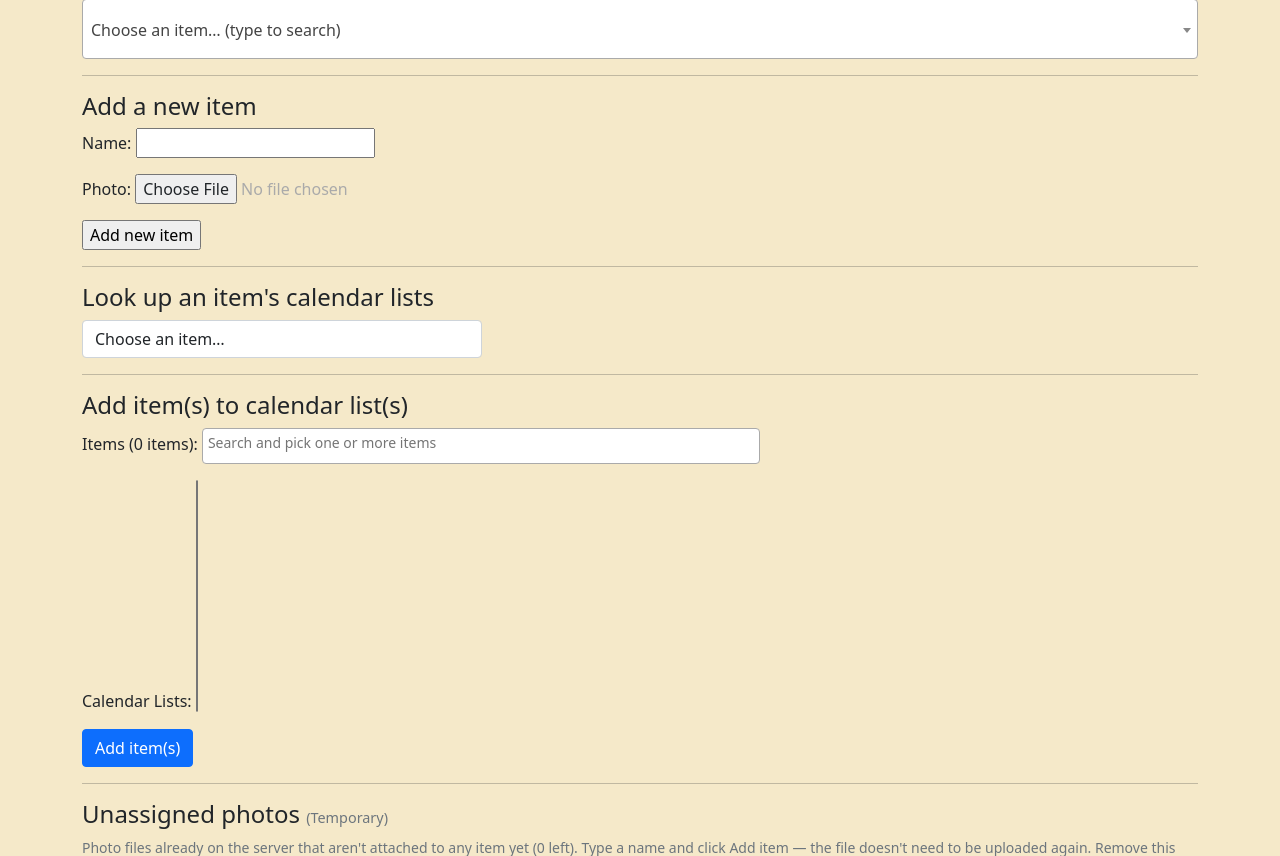
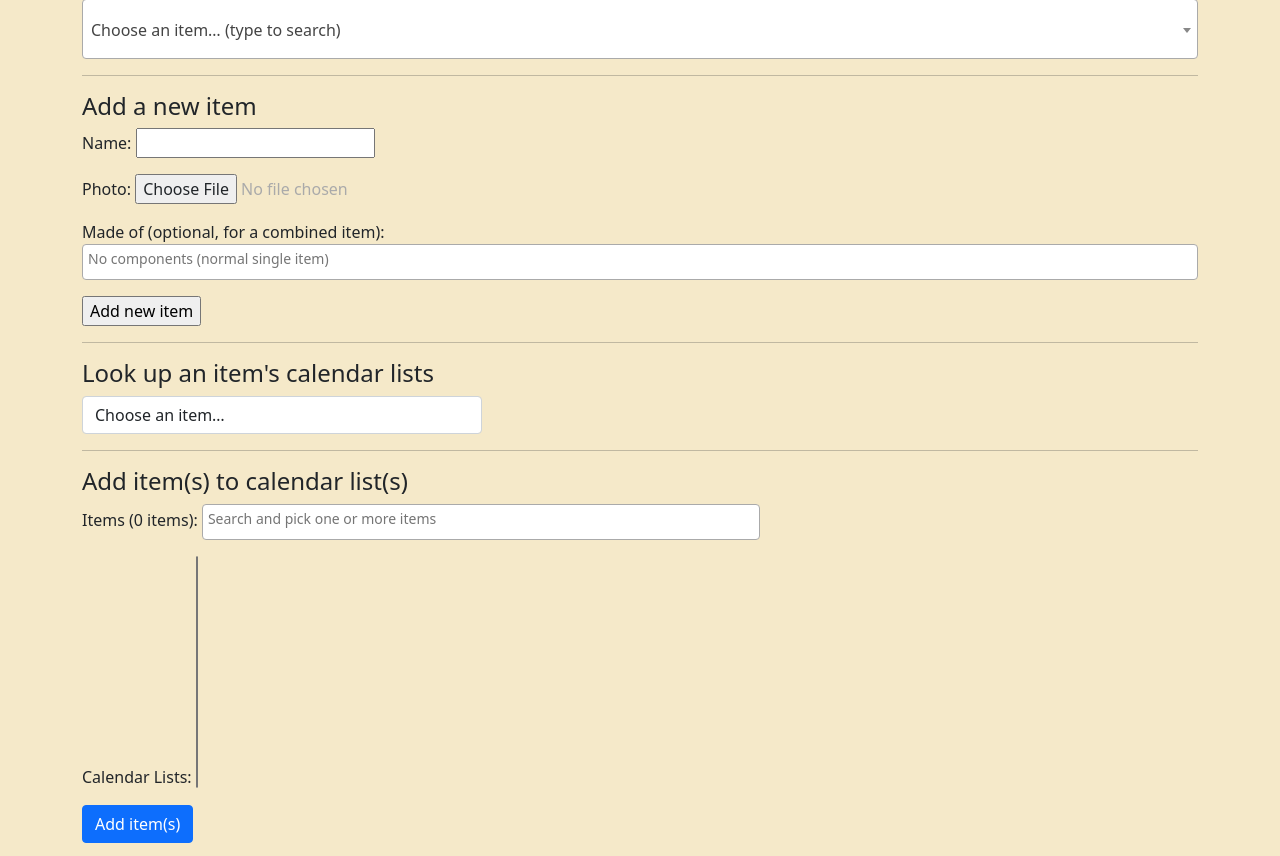
Before and after one commit to cfmays/Ents, a Django app: page /create/ in a window 1280 px wide. Shown: the part 343-1199 px from the top of the page. Run offline with Django 3.2, Linux system fonts and the light colour scheme; the visitor is signed in with stand-in values (Sample User, id 1); data that the repository does not hold is empty; some libraries are stand-ins or nearby versions.

Commit message:
Add combined items made of multiple existing items
An Enrichment can now list other Enrichment items as its "components" for
cases where several items interact and are used together. A combined item
is still a normal item everywhere else: approved on calendar lists, picked
from the item dropdown, and scored on its own per calendar entry, so no
changes were needed to calendars, scoring, or the master list.

Manage Items lets a supervisor set an existing item's components, or pick
them right when adding a new item. The photo requirement on "Add a new
item" is also dropped (a holdover that no longer made sense), and the page's
search filters now apply to both "Made of" pickers like every other list.

Co-Authored-By: Claude Sonnet 5 <noreply@anthropic.com>

```diff
--- a/ents/ents/admin.py
+++ b/ents/ents/admin.py
@@ -19,6 +19,7 @@ class EnrichmentAdmin(admin.ModelAdmin):
     list_display = ['name', 'category', 'is_food']
     list_filter = ['category', 'is_food']
     search_fields = ['name']
+    filter_horizontal = ['components']
     actions = ['assign_to_asgs']
 
     @admin.action(description='Assign selected items to calendar(s)')
--- a/ents/ents/forms.py
+++ b/ents/ents/forms.py
@@ -10,7 +10,8 @@ class CreateEnrichmentForm(forms.ModelForm):
 
     class Meta:
         model = Enrichment
-        fields = ('name', 'photo')
+        fields = ('name', 'photo', 'components')
+        labels = {'components': 'Made of (optional, for a combined item)'}
         enctype="multipart/form-data"
 
 class EnrichmentSelect(forms.Select):
--- a/ents/ents/models.py
+++ b/ents/ents/models.py
@@ -6,10 +6,12 @@ from PIL import Image
 class Enrichment(models.Model):
     name = models.CharField( max_length=255, unique=True)
     # validate given an image with thanks to https://stackoverflow.com/a/63705082/3023411
-    photo = models.ImageField(upload_to='enrichments/', default="", validators=[validate_image_file_extension])
+    photo = models.ImageField(upload_to='enrichments/', default="", blank=True, validators=[validate_image_file_extension])
     # string FK so ents doesn't have to import the zoo app (which itself imports Enrichment)
     category = models.ForeignKey('zoo.ItemCategory', on_delete=models.SET_NULL, null=True, blank=True)
     is_food = models.BooleanField(default=False)
+    # items that interact and are used together as one enrichment (blank for a normal single item)
+    components = models.ManyToManyField('self', blank=True, symmetrical=False, related_name='used_in')
 
     class Meta:
         ordering = ['name']
--- a/ents/ents/templates/createEnrichment.html
+++ b/ents/ents/templates/createEnrichment.html
@@ -70,6 +70,19 @@
         <input type="file" id="new-photo" name="photo" accept="image/*" required>
         <button type="submit" name="action" value="photo" class="btn btn-sm btn-secondary">Upload new photo</button>
       </form>
+
+      <form method="post" style="display:flex; gap:8px; align-items:flex-start; margin-top:8px">
+        {% csrf_token %}
+        <input type="hidden" name="item" value="{{ item.id }}">
+        <label for="components-select" class="mb-0" style="padding-top:6px">Made of:</label>
+        <select name="components" id="components-select" multiple style="width:100%; max-width:500px">
+          {% for i in items %}{% if i.id != item.id %}
+          <option value="{{ i.id }}"{% if i in item.components.all %} selected{% endif %}{% if i.photo %} data-thumb="{{ i.photo.url }}"{% endif %}>{{ i.name }}</option>
+          {% endif %}{% endfor %}
+        </select>
+        <button type="submit" name="action" value="components" class="btn btn-sm btn-secondary" style="flex-shrink:0">Save components</button>
+      </form>
+      <p class="text-muted small mb-0">Pick the other items this one is used together with, if any &mdash; leave empty for a normal single item. It's still added to calendars and scored on its own, like any other item.</p>
 
       <form method="post">
         {% csrf_token %}
@@ -152,6 +165,12 @@
   }
   $("#pick-item").select2({ width: "100%", templateResult: thumbFormatter(56), templateSelection: thumbFormatter(50) });
 
+  // components of a combined item: searchable multi-select with thumbnails
+  $("#components-select, #id_components").select2({
+    width: "100%", placeholder: "No components (normal single item)",
+    templateResult: thumbFormatter(40), templateSelection: thumbFormatter(28),
+  });
+
   // searchable, wrapping multi-select for adding items to calendar lists
   $("#id_items").select2({ width: "50%", placeholder: "Search and pick one or more items" });
   $("label[for=id_items]").text("Items (" + $("#id_items option").length + " items):");
@@ -160,12 +179,26 @@
   var allItems = $("#pick-item option[value!='']").map(function () {
     return { id: this.value, text: this.text, thumb: $(this).data("thumb") || "" };
   }).get();
+  var currentItemId = "{{ item.id|default:'' }}";  // the item being edited can't be its own component
 
   function matching(terms, filtering, keep) {
     return allItems.filter(function (item) {
       return !filtering || keep.indexOf(item.id) !== -1 ||
         terms.every(function (t) { return item.text.toLowerCase().indexOf(t) !== -1; });
     });
+  }
+
+  // rebuild a "made of" multi-select (keeps thumbnails and whatever's already picked)
+  function rebuildComponentsSelect($select, terms, filtering, excludeId) {
+    var picked = $select.val() || [];
+    var candidates = matching(terms, filtering, picked).filter(function (item) { return item.id !== excludeId; });
+    $select.empty();
+    candidates.forEach(function (item) {
+      var $o = $("<option>").val(item.id).text(item.text).prop("selected", picked.indexOf(item.id) !== -1);
+      if (item.thumb) { $o.attr("data-thumb", item.thumb); }
+      $select.append($o);
+    });
+    $select.trigger("change.select2");
   }
 
   function applyFilter() {
@@ -202,6 +235,10 @@
     });
     $add.trigger("change.select2");
     $("label[for=id_items]").text("Items (" + forAdd.length + (forAdd.length === 1 ? " item" : " items") + "):");
+
+    // the two "made of" pickers
+    rebuildComponentsSelect($("#components-select"), terms, filtering, currentItemId);
+    rebuildComponentsSelect($("#id_components"), terms, filtering, "");
   }
 
   // the second and third boxes appear only once the one before them has text
--- a/ents/ents/views.py
+++ b/ents/ents/views.py
@@ -99,7 +99,7 @@ def items_master_list_print(request):
 
 
 def _manage_item(request, item, action):
-    """Rename, replace the photo of, or delete the selected item; then go back to the Manage Items page."""
+    """Rename, replace the photo of, set the components of, or delete the selected item; then go back to Manage Items."""
     manage = reverse('createView')
     if item is None:
         messages.warning(request, 'Choose an item first.')
@@ -126,7 +126,14 @@ def _manage_item(request, item, action):
             messages.success(request, 'Photo replaced.')
         else:
             messages.warning(request, 'Choose an image file (jpg, png, gif or webp).')
-    else:  # delete
+    elif action == 'components':
+        chosen = Enrichment.objects.exclude(pk=item.pk).filter(pk__in=request.POST.getlist('components'))
+        item.components.set(chosen)
+        if chosen:
+            messages.success(request, f'{item.name} is now a combined item made of {chosen.count()} item(s).')
+        else:
+            messages.success(request, f'{item.name} is now a normal single item.')
+    elif action == 'delete':
         entries = item.calendar_entries.count()
         if entries:
             messages.warning(request, f'{item.name} is used in {entries} calendar entries, so it cannot be deleted.')
@@ -146,7 +153,7 @@ def EnrichmentUploadView(request):
     item = Enrichment.objects.filter(pk=request.GET.get('item') or request.POST.get('item') or None).first()
     action = request.POST.get('action')
     assign_form = ItemAssignmentForm(divisions=division_scope(request))
-    if request.method == 'POST' and action in ('rename', 'photo', 'delete'):
+    if request.method == 'POST' and action in ('rename', 'photo', 'components', 'delete'):
         return _manage_item(request, item, action)
     if request.method == 'POST' and action == 'add_from_unassigned':
         return _add_from_unassigned(request)
```
Also changed, not shown: ents/ents/tests.py (+33 -0 lines), ents/ents/migrations/0007_enrichment_components.py (added), ents/ents/migrations/0008_alter_enrichment_photo.py (added).
